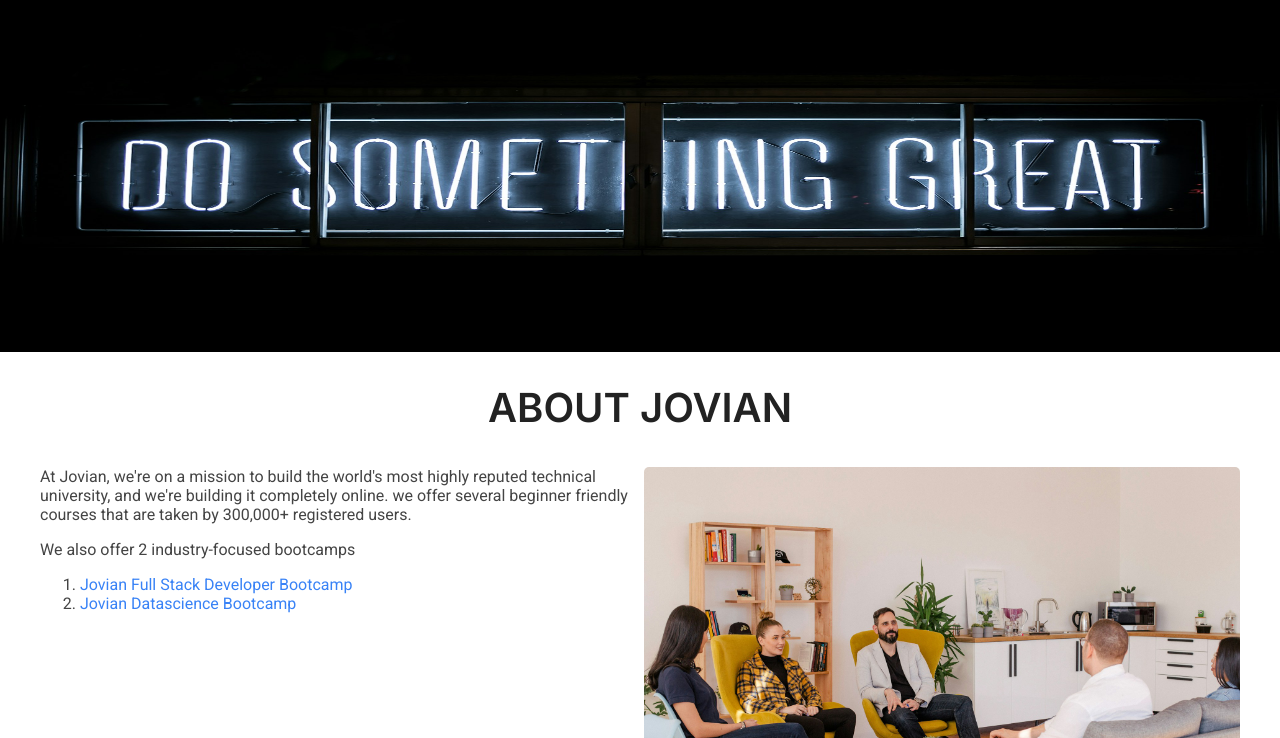
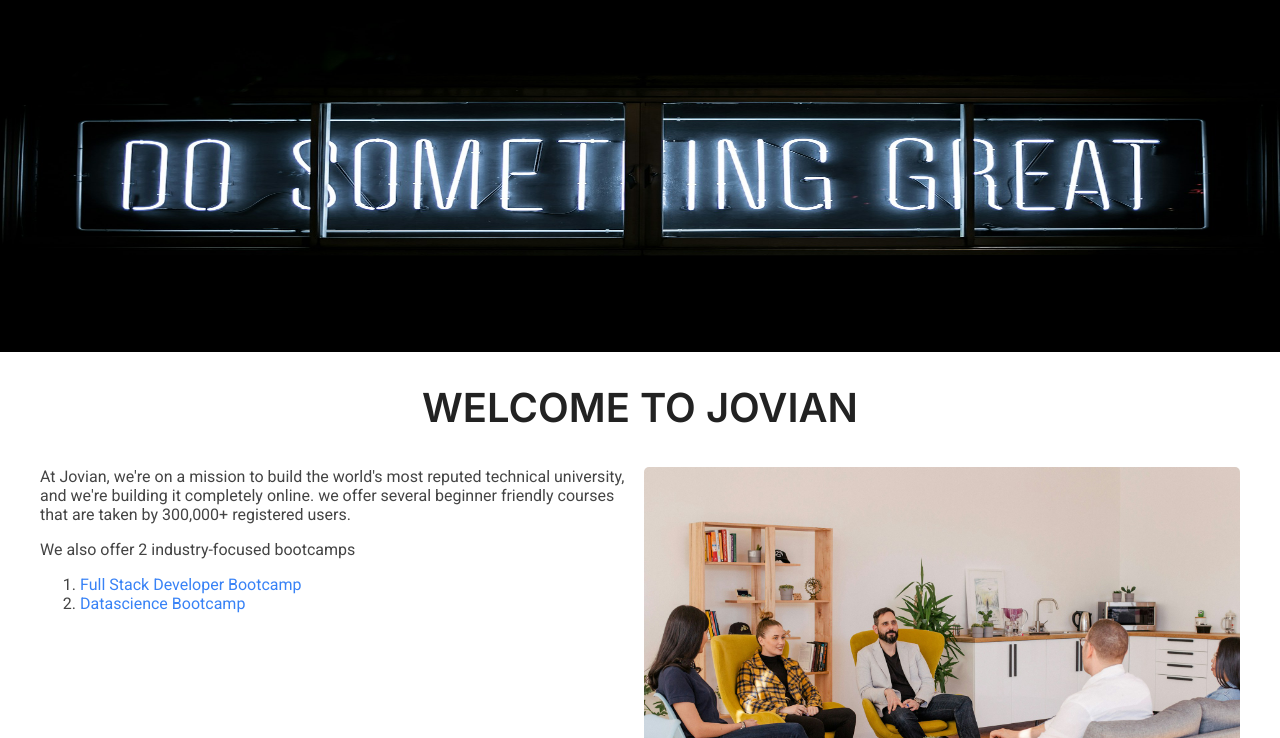
Before and after one commit to whoissammmm/jovian-careers-site-live, a plain HTML site: page src/index.html in a window 1280 px wide. Shown: the part 62-800 px from the top of the page. Drawn offline with Linux system fonts and the light colour scheme.

Commit message:
made some changes to index.html

```diff
--- a/src/index.html
+++ b/src/index.html
@@ -17,13 +17,13 @@
     <img id="Banner" src="clark-tibbs-oqStl2L5oxI-unsplash.jpg" alt="Banner"
     height="360px">
     <h1>
-          About Jovian
+          Welcome to Jovian
     </h1>
 
     <div id="about">
       <div id="description">
         <p style="margin-top: 0;">
-          At Jovian, we're on a mission to build the world's most highly reputed
+          At Jovian, we're on a mission to build the world's most reputed
           technical university, and we're building it completely online. we offer
           several beginner friendly courses that are taken by 300,000+ registered
           users.
@@ -33,12 +33,12 @@
           <ol>
             <li>
               <a href="https://jovian.com/learn/web-development-with-html-and-css">
-                Jovian Full Stack Developer Bootcamp
+                Full Stack Developer Bootcamp
               </a>
             </li>
             <li>
               <a href="https://jovian.com/learn/data-analysis-with-python-zero-to-pandas">
-                Jovian Datascience Bootcamp
+                Datascience Bootcamp
               </a>
               </li>
           </ol>
```
